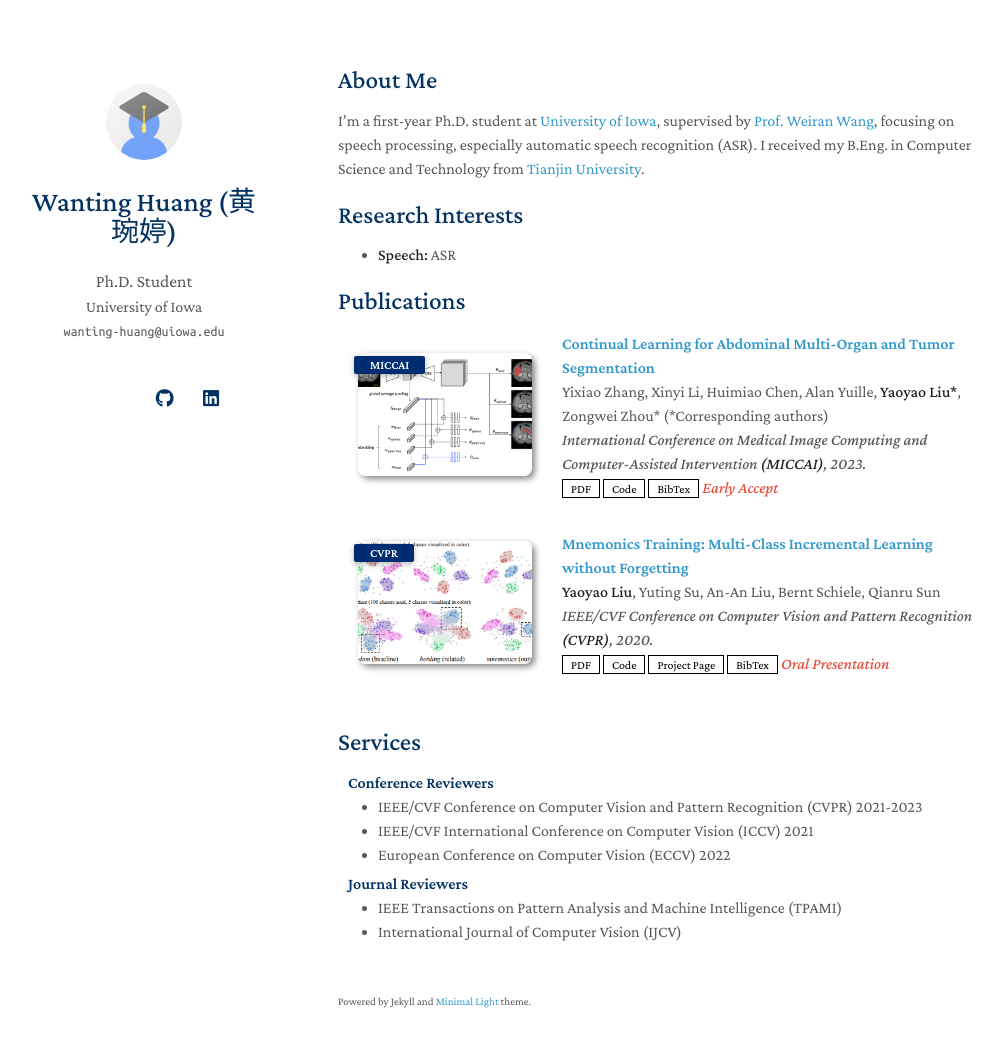
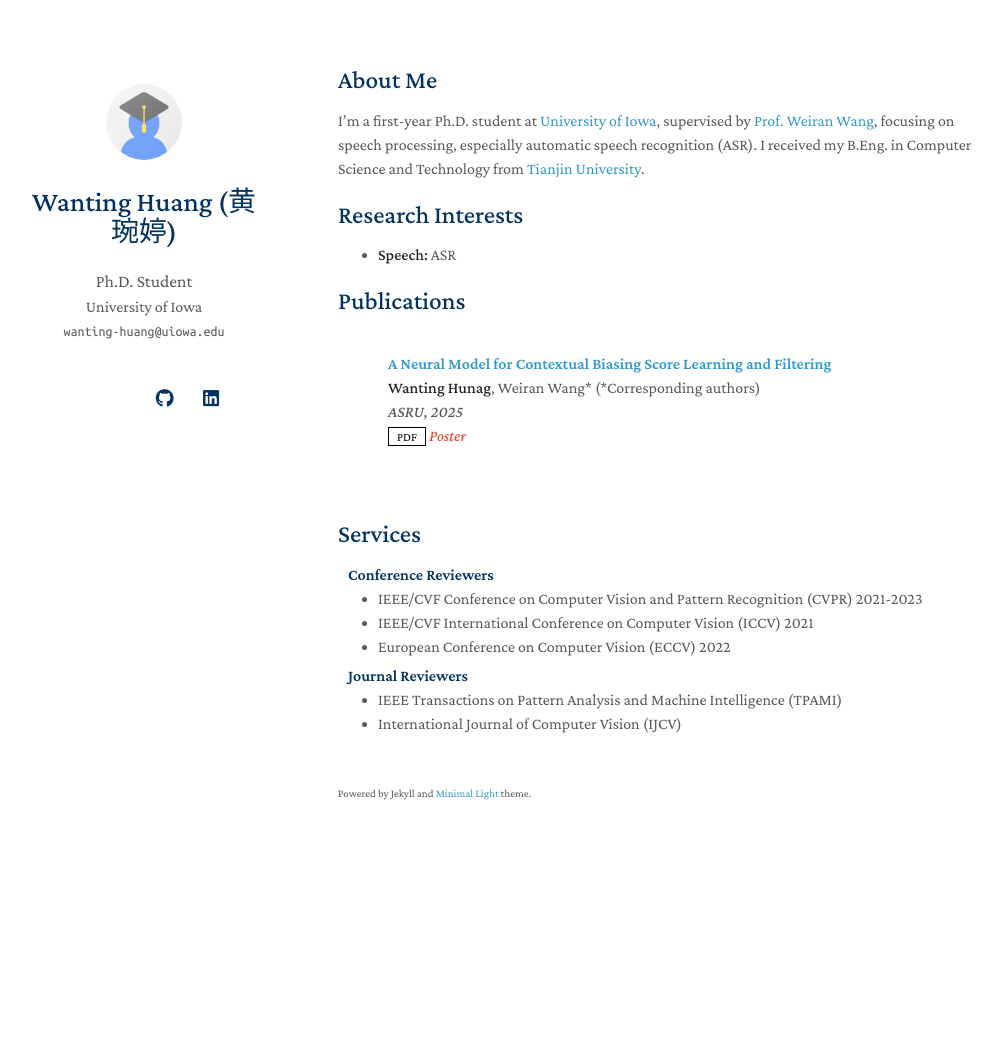
Before and after one commit to Huangwting/Huangwting.github.io, a Jekyll site: the page built from index.md, in a window 1280 px wide and 1082 px high. Shown: the top 1047 px of the window, without its empty margins (132-1135 px from the left). Built offline with Jekyll 4.4.1, drawn with Linux system fonts in a browser that asks for light colours; a style sheet for code colours, icons or effects is not loaded; our own code applies the rules of GitHub Pages for plain Markdown files.

Commit message:
Update publications with new entry and remove old ones

```diff
--- a/_data/publications.yml
+++ b/_data/publications.yml
@@ -1,22 +1,12 @@
 main:
 
-  - title: Continual Learning for Abdominal Multi-Organ and Tumor Segmentation
-    authors: Yixiao Zhang, Xinyi Li, Huimiao Chen, Alan Yuille, <strong>Yaoyao Liu*</strong>, Zongwei Zhou* (*Corresponding authors)
-    conference_short: MICCAI
-    conference: International Conference on Medical Image Computing and Computer-Assisted Intervention <strong>(MICCAI)</strong>, 2023.
-    pdf: https://arxiv.org/pdf/2306.00988.pdf
-    code: https://github.com/MrGiovanni/ContinualLearning
-    bibtex: https://bib.yliu.me/MICCAI23.txt
-    image: ./assets/img/teaser_example_2.png
-    notes: Early Accept
+  - title: A Neural Model for Contextual Biasing Score Learning and Filtering
 
-  - title: "Mnemonics Training: Multi-Class Incremental Learning without Forgetting"
-    authors: <strong>Yaoyao Liu</strong>, Yuting Su, An-An Liu, Bernt Schiele, Qianru Sun
-    conference_short: CVPR
-    conference: IEEE/CVF Conference on Computer Vision and Pattern Recognition <strong>(CVPR)</strong>, 2020.
-    pdf: https://arxiv.org/pdf/2002.10211.pdf
-    code: https://github.com/yaoyao-liu/class-incremental-learning/tree/main/mnemonics-training
-    page: https://class-il.mpi-inf.mpg.de/mnemonics/
-    bibtex: https://class-il.mpi-inf.mpg.de/mnemonics/
-    notes: Oral Presentation
-    image: ./assets/img/teaser_example.png
+    authors: <strong>Wanting Hunag</strong>, Weiran Wang* (*Corresponding authors)
+    conference_short: ASRU
+    conference: ASRU, 2025
+    pdf: https://arxiv.org/pdf/2510.23849
+    #code: https://github.com/MrGiovanni/ContinualLearning
+    #bibtex: https://bib.yliu.me/MICCAI23.txt
+    #image: ./assets/img/teaser_example_2.png
+    notes: Poster
```
